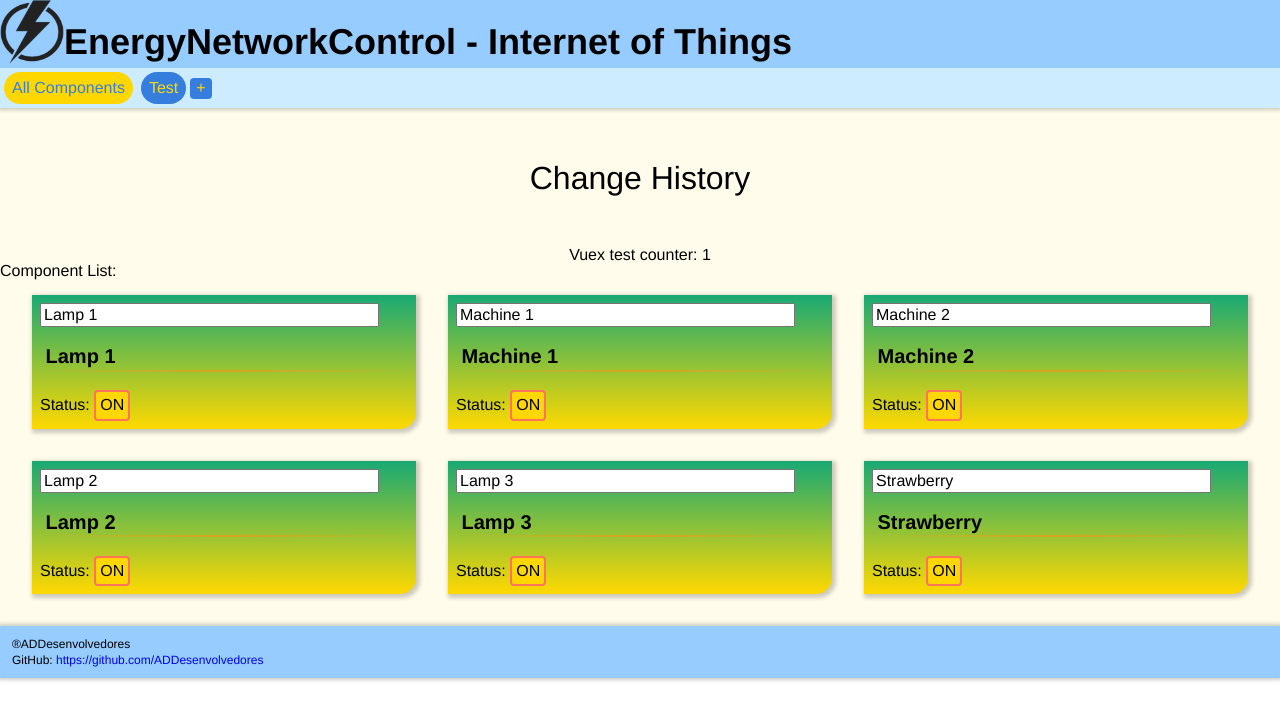
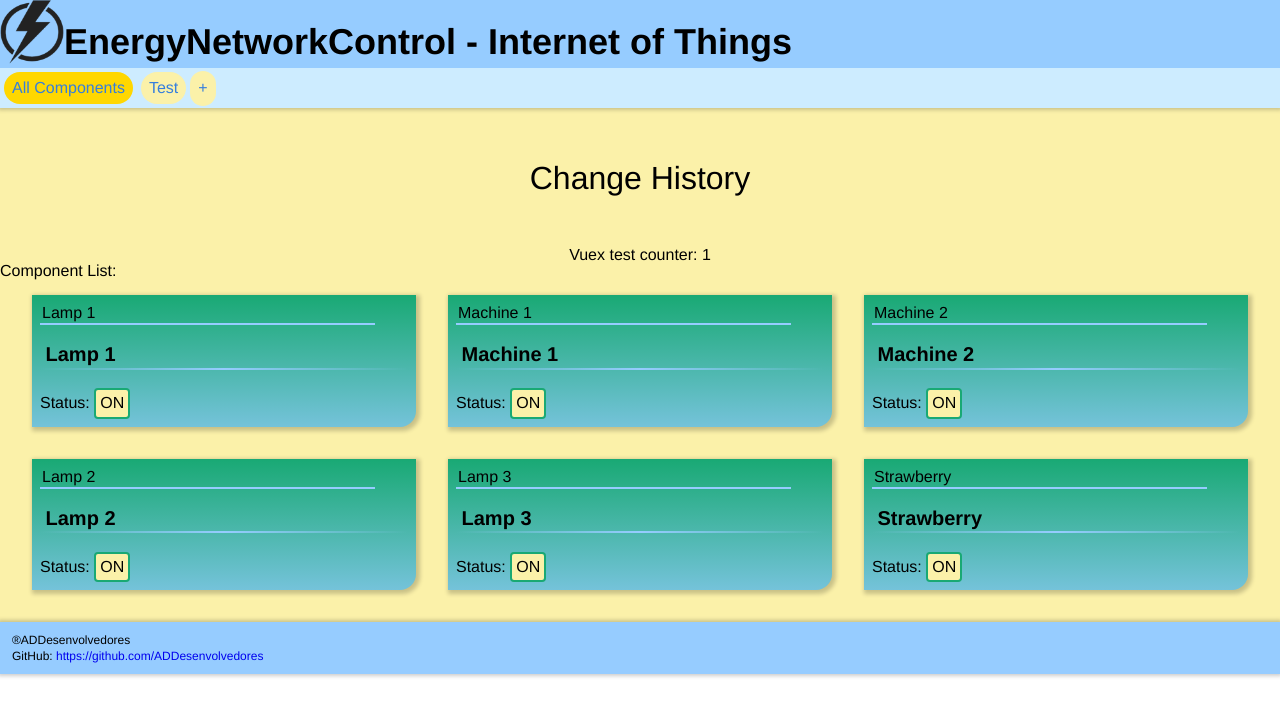
Before and after one commit to AlexandreHiroyuki/ENControl_IoT, a Vue app: page /#/ in a window 1280 px wide. Shown: the top 720 px of the page. Built offline with nearby package versions, Linux system fonts and the light colour scheme.

Commit message:
Update Control Table

```diff
--- a/src/App.vue
+++ b/src/App.vue
@@ -1,5 +1,5 @@
 <template>
-  <div id="app" class="bg-washed-yellow helvetica">
+  <div id="app" class="bg-light-yellow helvetica">
     <header class="bg-light-blue shadow-1 flex flex-wrap">
       <img alt="ENC Logo" src="./assets/logo.png" class="dib w3 h3">
       <h1 class="dib f2 mb2 b w-90">EnergyNetworkControl - Internet of Things</h1>
@@ -7,13 +7,17 @@
       <div class="bg-lightest-blue w-100">
         <router-link
           to="/"
-          class="bg-blue hover-bg-light-blue br4 pa2 ma1 dib yellow"
+          class="bg-light-yellow hover-bg-light-blue br4 pa2 ma1 dib blue"
         >All Components</router-link>
-        <router-link to="/test" class="bg-blue hover-bg-light-blue br4 pa2 ma1 dib yellow">Test</router-link>
+        <router-link
+          to="/test"
+          class="bg-light-yellow hover-bg-light-blue br4 pa2 ma1 dib blue"
+        >Test</router-link>
 
         <button
-          @focus="$store.commit('btShow')"
-          class="b--none br2 bg-blue hover-bg-light-blue yellow"
+          @mouseover="$store.commit('btShow')"
+          @mouseleave="$store.commit('btHide')"
+          class="b--none br4 pa2 bg-light-yellow hover-bg-light-blue blue"
         >
           +
           <span v-show="$store.state.btt_state" class="di">Create a new group</span>
@@ -42,7 +46,6 @@ export default {
 
 <style lang="scss">
 a.router-link-exact-active {
-  color: #357edd;
   background-color: #ffd700;
 }
 </style>
--- a/src/components/Controller.vue
+++ b/src/components/Controller.vue
@@ -1,15 +1,19 @@
 <template>
   <div
-    class="controller w-30 ma3 shadow-3 pa2 br4 br--right br--bottom"
-    :class="{'bg-green': status, 'bg-red': !status}"
+    class="controller w-30 ma3 shadow-3 pa2 br4 br--right br--bottom bw5 b--blue"
+    :class="[status ? 'bg-green' : 'bg-red']"
   >
-    <input class="w-90" v-model="obj_name" placeholder="Digite aqui">
+    <input
+      class="w-90 bw-0 bg-transparent bt-0 br-0 bl-0 b--light-blue"
+      v-model="obj_name"
+      placeholder="Digite aqui"
+    >
     <h1>{{obj_name}}</h1>
     <p>
       Status:
       <button
-        class="di b--solid br2 bg-yellow hover-bg-light-blue pa1"
-        :class="{'b--green': !status, 'b--light-red': status}"
+        class="di b--solid br2 bg-light-yellow hover-bg-light-blue pa1"
+        :class="[status ? 'b--green' : 'b--light-red']"
         @click="toggle()"
       >{{showStatus}}</button>
     </p>
@@ -44,11 +48,7 @@ export default {
 <style lang="scss" scoped>
 .controller {
   // background-color: greenyellow;
-  background-image: linear-gradient(
-    to bottom,
-    rgba(0, 0, 0, 0),
-    rgb(255, 217, 0)
-  );
+  background-image: linear-gradient(to bottom, rgba(0, 0, 0, 0), #96ccffbb);
 
   h1 {
     font-size: 1.25rem;
@@ -60,7 +60,7 @@ export default {
     background-image: linear-gradient(
       to right,
       rgba(200, 200, 200, 0),
-      goldenrod,
+      #96ccff,
       rgba(200, 200, 200, 0)
     );
     background-size: 100% 2px;
--- a/src/store.js
+++ b/src/store.js
@@ -10,7 +10,10 @@ export default new Vuex.Store({
   },
   mutations: {
     btShow(state) {
-      state.btt_state = !state.btt_state;
+      state.btt_state = true;
+    },
+    btHide(state) {
+      state.btt_state = false;
     },
     increment(state) {
       state.count *= 2;
```
